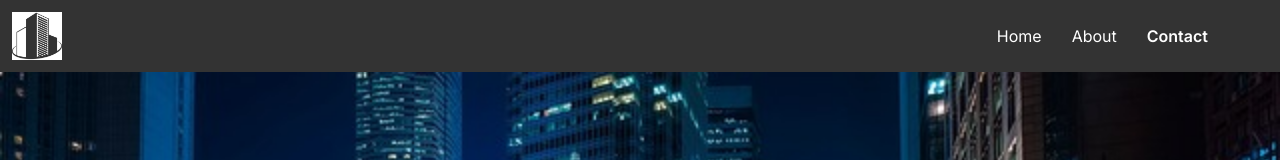
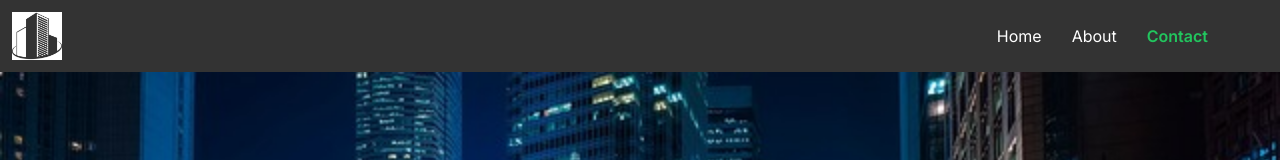
Before and after one commit to Georgeshayek/building-page, a Next.js app: page /contact in a window 1280 px wide. Shown: the top 160 px of the page. Built offline with nearby package versions, Linux system fonts and the light colour scheme.

Commit message:
color change v2 link active

```diff
--- a/src/components/navbar.js
+++ b/src/components/navbar.js
@@ -20,9 +20,9 @@ const Navbar=()=>{
                 </div>
                 <button id="burger-btn" className="  block text-white lg:hidden" onClick={toggleShow}>&#9776;</button>
                 <ul className={`flex justify-center  max-lg:flex-col ${!show ? 'max-lg:hidden' : 'max-lg:block'} max-lg:absolute max-lg:top-[60px] max-lg:left-0 max-lg:bg-[#333] max-lg:p-1 max-lg:w-[100%] px-[40px] max-lg:z-50`}>
-				<li className="max-lg:text-center  lg:inline-block lg:mr-[10px]"><Link className={`text-white py-10 px-[10px] hover:text-[#555] ${path==="/"?"text-[#3CB043] font-semibold":""}`} href="/">Home</Link></li>
-				<li className=" max-lg:text-center lg:inline-block lg:mr-[10px]"><Link className={`text-white py-5 px-[10px] hover:text-[#555] ${path==="/about"?"text-[#3CB043] font-semibold":""}`} href="/about">About</Link></li>
-				<li className="max-lg:text-center lg:inline-block lg:mr-[10px]"><Link className={`text-white py-5 px-[10px] hover:text-[#555] ${path==="/contact"?"text-[#3CB043] font-semibold":""}`} href="/contact">Contact</Link></li>
+				<li className="max-lg:text-center  lg:inline-block lg:mr-[10px]"><Link className={`py-10 px-[10px] hover:text-[#555] ${path==="/"?"text-green-500 font-semibold":"text-white"}`} href="/">Home</Link></li>
+				<li className=" max-lg:text-center lg:inline-block lg:mr-[10px]"><Link className={`py-5 px-[10px] hover:text-[#555] ${path==="/about"?"text-green-500 font-semibold":"text-white"}`} href="/about">About</Link></li>
+				<li className="max-lg:text-center lg:inline-block lg:mr-[10px]"><Link className={`py-5 px-[10px] hover:text-[#555] ${path==="/contact"?"text-green-500 font-semibold":"text-white"}`} href="/contact">Contact</Link></li>
 			</ul>
 
         </div>
```
